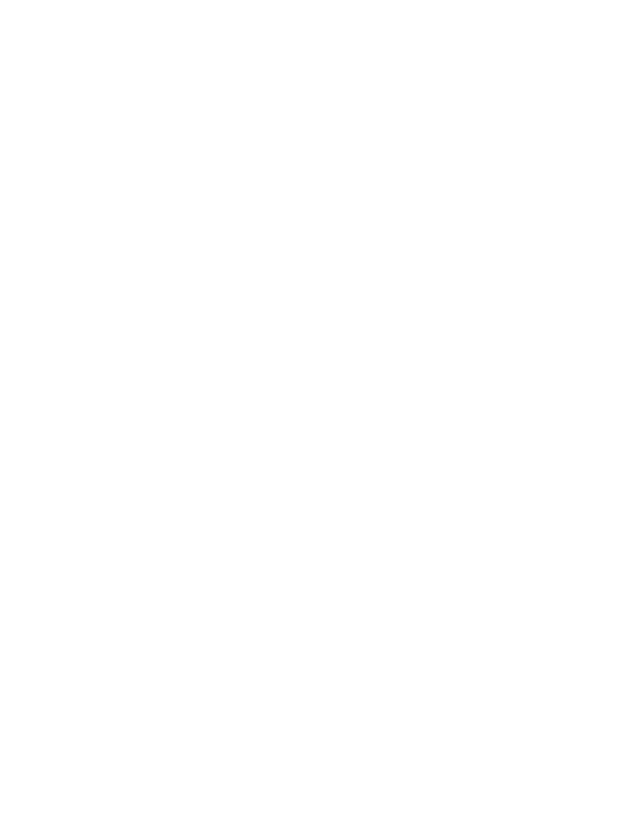
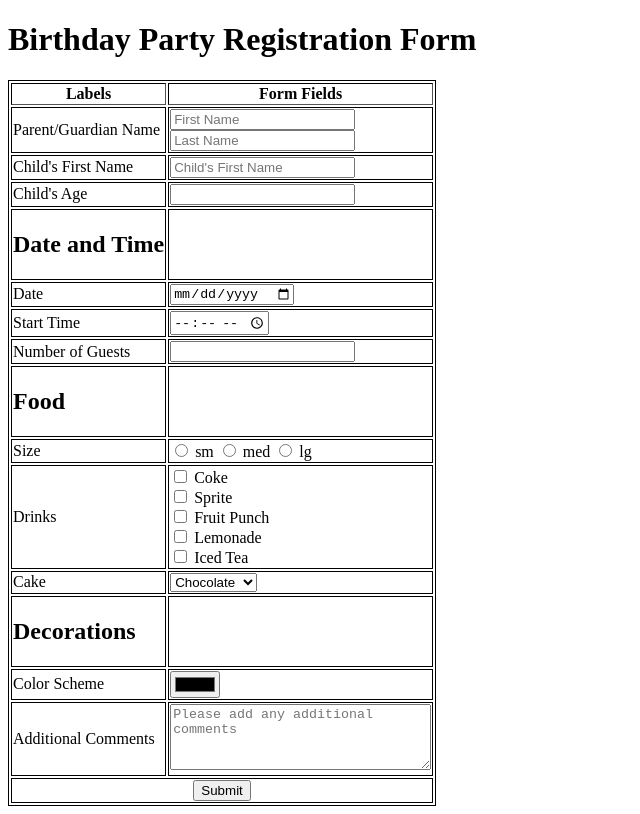
Before and after one commit to Rblye22/SE111-Projects, a plain HTML site: page W5_birthday_form/w5_form_files/index.html in a window 1280 px wide. Shown: the whole page, without its empty margins (0-640 px from the left). Drawn offline with Linux system fonts and the light colour scheme.

```diff
--- a/W5_birthday_form/w5_form_files/index.html
+++ b/W5_birthday_form/w5_form_files/index.html
@@ -5,7 +5,7 @@
     <meta charset="UTF-8">
     <!--Tells the -->
     <meta name="viewport" content="width=device-width, initial-scale=1.0">
-    <meta name="author" content="Your Name Here">
+    <meta name="author" content="Robert">
     <meta name="description" content="Default HTML Page for SE 111">
 
     <link type="text/css" rel="stylesheet" href="style.css">
@@ -15,5 +15,129 @@
 <body>
     <!--Build your Table and Form here-->
 
+<h1>Birthday Party Registration Form</h1>
+
+<form action="confirm.html" method="GET">
+  <table border="1">
+    <thead>
+      <tr>
+        <th>Labels</th>
+        <th>Form Fields</th>
+      </tr>
+    </thead>
+
+    <tbody>
+      <tr>
+        <td>Parent/Guardian Name</td>
+        <td>
+          <input type="text" name="parent_first_name" placeholder="First Name" required>
+          <br>
+          <input type="text" name="parent_last_name" placeholder="Last Name" required>
+        </td>
+      </tr>
+
+      <tr>
+        <td>Child's First Name</td>
+        <td>
+          <input type="text" name="child_first_name" placeholder="Child's First Name" required>
+        </td>
+      </tr>
+
+      <tr>
+        <td>Child's Age</td>
+        <td>
+          <input type="number" name="child_age" min="1" required>
+        </td>
+      </tr>
+
+      <tr>
+        <td><h2>Date and Time</h2</td>
+            <td></td>
+      </tr>
+
+      <tr>
+        <td>Date</td>
+        <td>
+          <input type="date" name="party_date" required>
+        </td>
+      </tr>
+
+      <tr>
+        <td>Start Time</td>
+        <td>
+          <input type="time" name="start_time" required>
+        </td>
+      </tr>
+
+      <tr>
+        <td>Number of Guests</td>
+        <td>
+          <input type="number" name="guests" min="1" required>
+        </td>
+      </tr>
+
+      <tr>
+        <td><h2>Food</h2></td>
+        <td></td>
+      </tr>
+
+      <tr>
+        <td>Size</td>
+        <td>
+          <input type="radio" name="size" value="small" required> sm
+          <input type="radio" name="size" value="medium"> med
+          <input type="radio" name="size" value="large"> lg
+        </td>
+      </tr>
+
+      <tr>
+        <td>Drinks</td>
+        <td>
+          <input type="checkbox" name="drink" value="Coke"> Coke<br>
+          <input type="checkbox" name="drink" value="Sprite"> Sprite<br>
+          <input type="checkbox" name="drink" value="Fruit Punch"> Fruit Punch<br>
+          <input type="checkbox" name="drink" value="Lemonade"> Lemonade<br>
+          <input type="checkbox" name="drink" value="Iced Tea"> Iced Tea
+        </td>
+      </tr>
+
+      <tr>
+        <td>Cake</td>
+        <td>
+          <select name="cake" required>
+            <option value="Chocolate">Chocolate</option>
+            <option value="Vanilla">Vanilla</option>
+            <option value="Strawberry">Strawberry</option>
+          </select>
+        </td>
+      </tr>
+
+      <tr>
+        <td><h2>Decorations</h2></td>
+        <td></td>
+      </tr>
+
+      <tr>
+        <td>Color Scheme</td>
+        <td>
+          <input type="color" name="color_scheme" required>
+        </td>
+      </tr>
+
+      <tr>
+        <td>Additional Comments</td>
+        <td>
+          <textarea name="comments" placeholder="Please add any additional comments" rows="4" cols="30"></textarea>
+        </td>
+      </tr>
+
+      <tr>
+        <td colspan="2" style="text-align: center;">
+          <input type="submit" value="Submit">
+        </td>
+      </tr>
+    </tbody>
+  </table>
+</form>
 </body>
 </html>
```
Also changed, not shown: index.html (+1 -0 lines).
